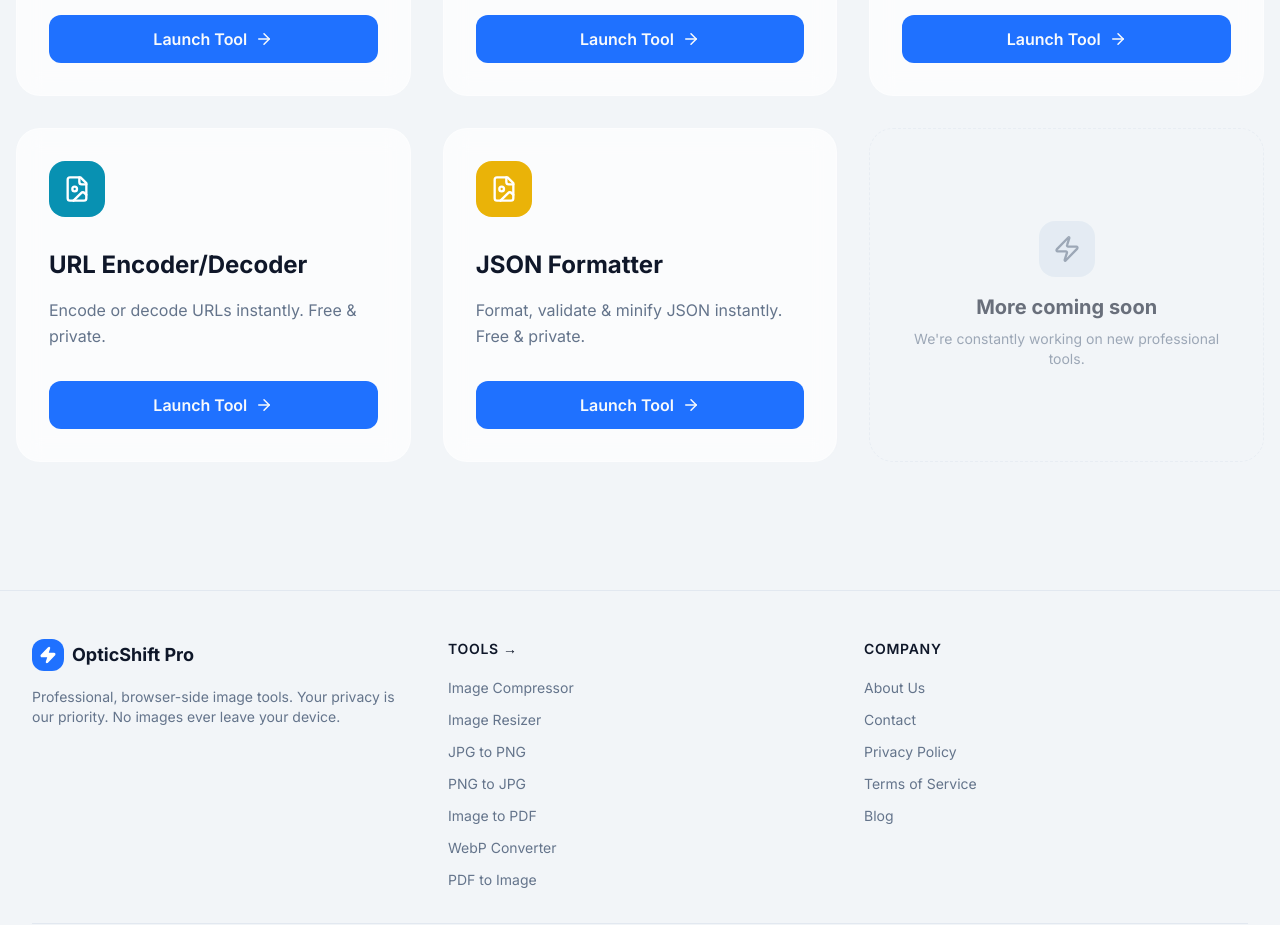
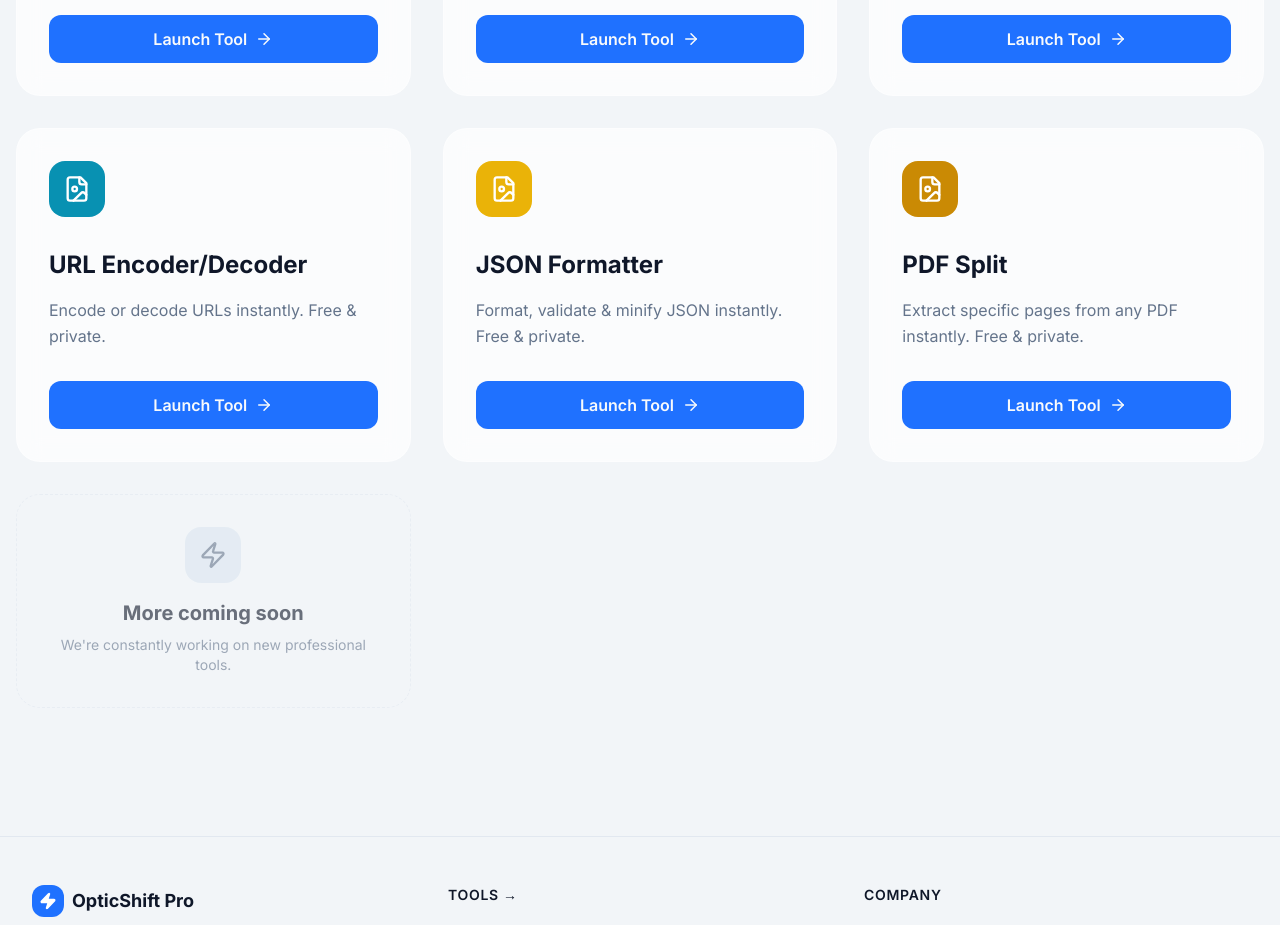
Before and after one commit to surajkumar122024-star/ok01, a Next.js app: page /tools in a window 1280 px wide. Shown: the part 2860-3785 px from the top of the page. Built offline with nearby package versions, Linux system fonts and the light colour scheme.

Commit message:
Add PDF Split tool to tools page

```diff
--- a/src/app/tools/page.tsx
+++ b/src/app/tools/page.tsx
@@ -174,6 +174,13 @@ const tools = [
   icon: FileImage,
   color: "bg-yellow-500"
 },
+  {
+  name: "PDF Split",
+  slug: "pdf-split",
+  description: "Extract specific pages from any PDF instantly. Free & private.",
+  icon: FileImage,
+  color: "bg-yellow-600"
+},
 ];
 
 export default function ToolsPage() {
```
